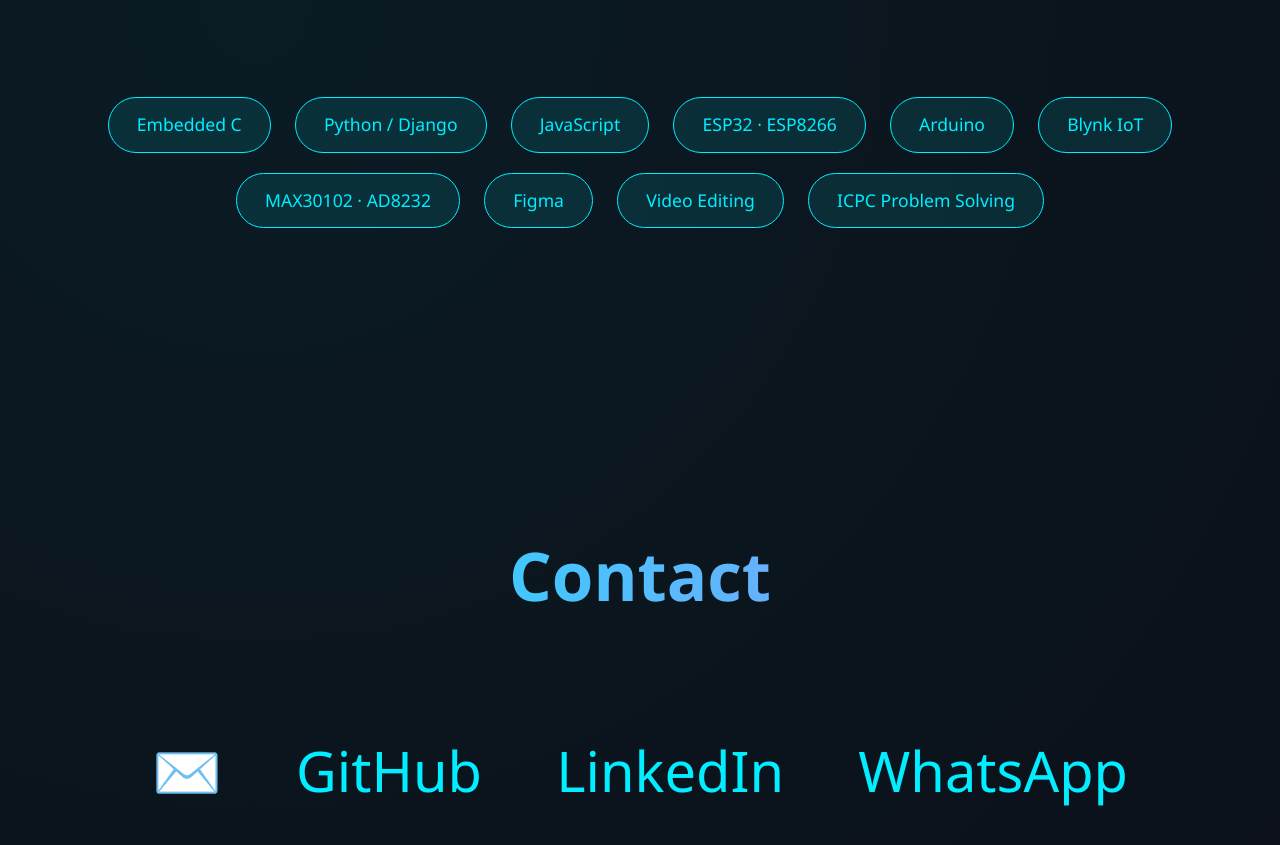
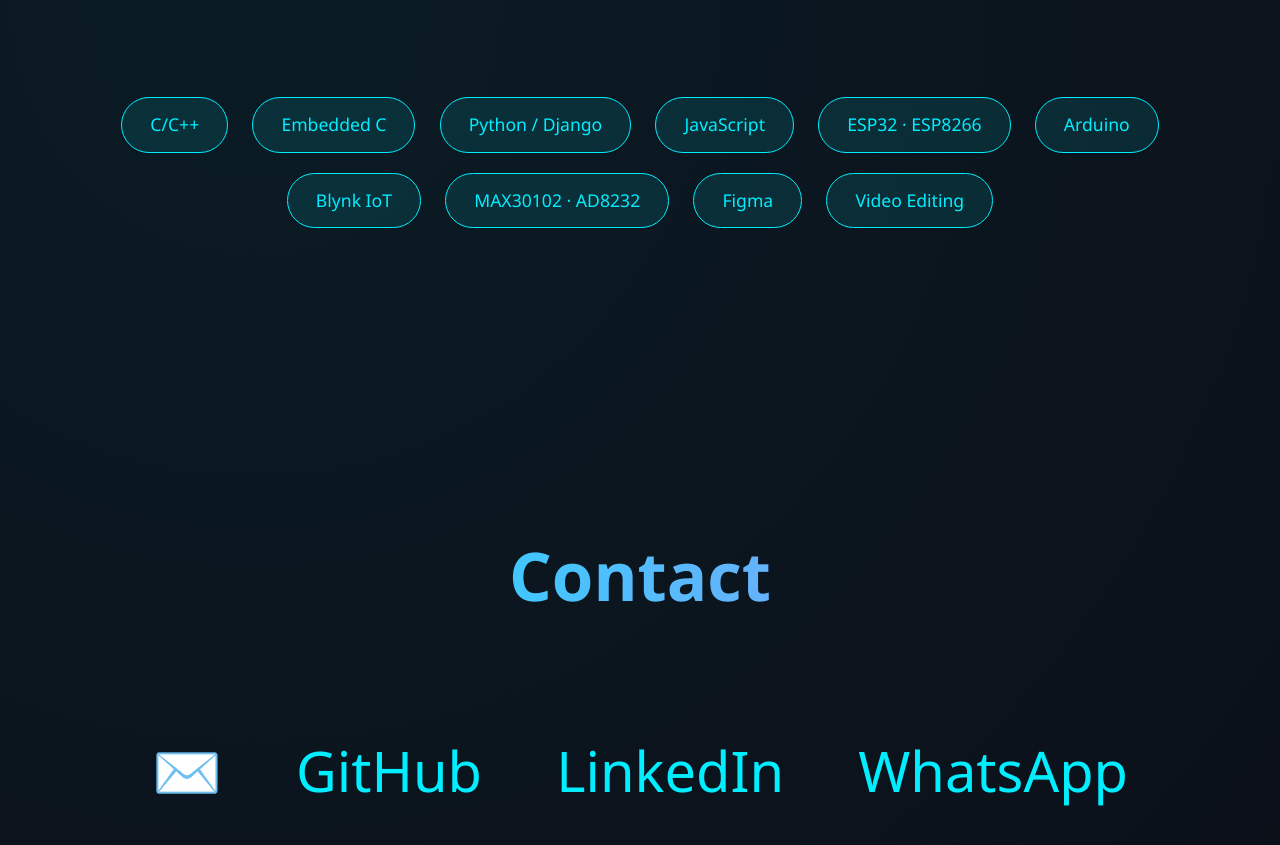
Before and after one commit to ar210038/my-portfolio-, a plain HTML site: page index.html in a window 1280 px wide. Shown: the part 5208-6053 px from the top of the page. Drawn offline with Linux system fonts and the light colour scheme.

Commit message:
Update index.html

```diff
--- a/index.html
+++ b/index.html
@@ -247,6 +247,7 @@
         <div class="container">
             <h2>Skills</h2>
             <div style="text-align:center;">
+                 <span class="tag">C/C++</span>
                 <span class="tag">Embedded C</span>
                 <span class="tag">Python / Django</span>
                 <span class="tag">JavaScript</span>
@@ -255,8 +256,7 @@
                 <span class="tag">Blynk IoT</span>
                 <span class="tag">MAX30102 · AD8232</span>
                 <span class="tag">Figma</span>
-                <span class="tag">Video Editing</span>
-                <span class="tag">ICPC Problem Solving</span>
+                <span class="tag">Video Editing</span
             </div>
         </div>
     </section>
@@ -279,4 +279,5 @@
     </footer>
 
 </body>
+
 </html>
```
